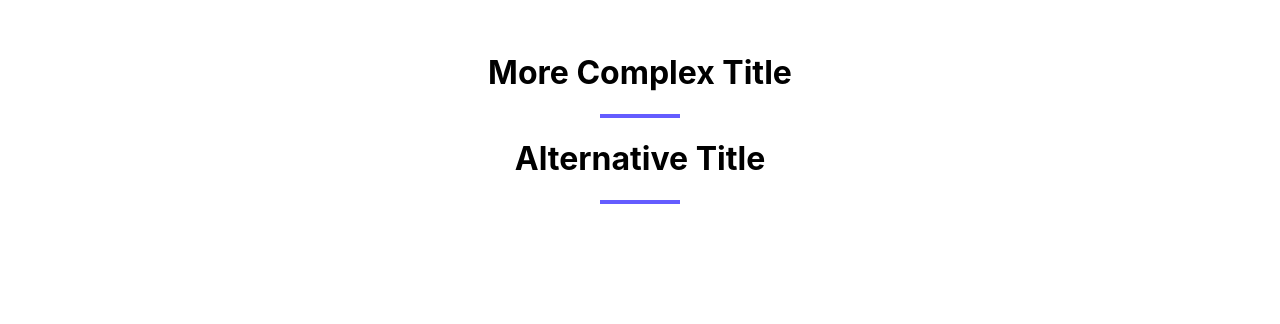
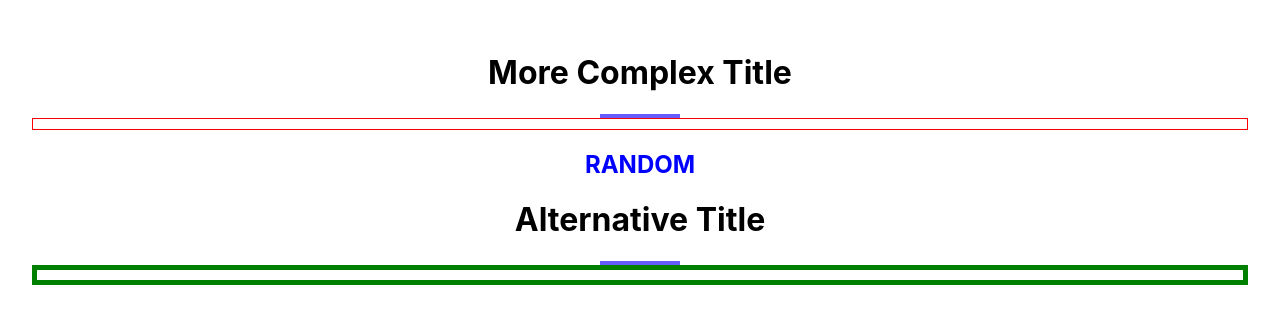
Before and after one commit to shitakemura/react-styled-components-v5-course, a React (Vite) app: page / in a window 1280 px wide. Shown: the top 324 px of the page. Built offline with nearby package versions, Linux system fonts and the light colour scheme; the HTML template or start-up script is replaced by a standard one.

Commit message:
~24.Custom Border Example

```diff
--- a/src/App.tsx
+++ b/src/App.tsx
@@ -1,6 +1,6 @@
 import AlternativeTitle from './components/AlternartiveTitle'
 import { ComplexTitle } from './components/ComplexTitle'
-import { Random } from './components/Random'
+// import { Random } from './components/Random'
 
 function App() {
   return (
--- a/src/components/AlternartiveTitle.tsx
+++ b/src/components/AlternartiveTitle.tsx
@@ -1,4 +1,5 @@
 import styled from 'styled-components'
+import { colors, setupBoarder } from '../utils'
 
 type Props = {
   title: string
@@ -10,6 +11,7 @@ const AlternativeTitle = ({ title, className }: Props) => {
     <div className={className}>
       <h1>{title}</h1>
       <div className="underline"></div>
+      <div className="box"></div>
     </div>
   )
 }
@@ -22,8 +24,12 @@ const Wrapper = styled(AlternativeTitle)`
   .underline {
     width: 5rem;
     height: 0.25rem;
-    background: #645cff;
+    background: ${colors.primary};
     margin: 0 auto;
+  }
+  .box {
+    height: 10px;
+    border: ${setupBoarder({ width: 5, color: 'green' })};
   }
 `
 
--- a/src/components/ComplexTitle.tsx
+++ b/src/components/ComplexTitle.tsx
@@ -9,6 +9,8 @@ export const ComplexTitle = ({ title }: Props) => {
     <Wrapper>
       <h1>{title}</h1>
       <div className="underline"></div>
+      <div className="box"></div>
+      <h2 className="title">random</h2>
     </Wrapper>
   )
 }
@@ -26,7 +28,14 @@ const Wrapper = styled.div`
   .underline {
     width: 5rem;
     height: 0.25rem;
-    background: #645cff;
+    background: var(--primary);
     margin: 0 auto;
   }
+  .title {
+    color: blue;
+  }
+  .box {
+    height: 10px;
+    border: var(--mainBorder);
+  }
 `
--- a/src/index.css
+++ b/src/index.css
@@ -1,3 +1,8 @@
+:root {
+  --primary: #645cff;
+  --mainBorder: 1px solid red;
+}
+
 body {
   margin: 0;
   font-family: -apple-system, BlinkMacSystemFont, 'Segoe UI', 'Roboto', 'Oxygen',
@@ -28,3 +33,12 @@ body {
   width: 200px;
   margin: 1rem auto;
 }
+
+.bg-grey {
+  background: grey;
+}
+
+.title {
+  text-transform: uppercase;
+  color: red;
+}
--- /dev/null
+++ b/src/utils.ts
@@ -0,0 +1,15 @@
+export const colors = {
+  primary: '#645cff',
+}
+
+export const setupBoarder = ({
+  width,
+  type = 'solid',
+  color,
+}: {
+  width: number
+  type?: string
+  color: string
+}) => {
+  return `${width}px ${type} ${color}`
+}
```
